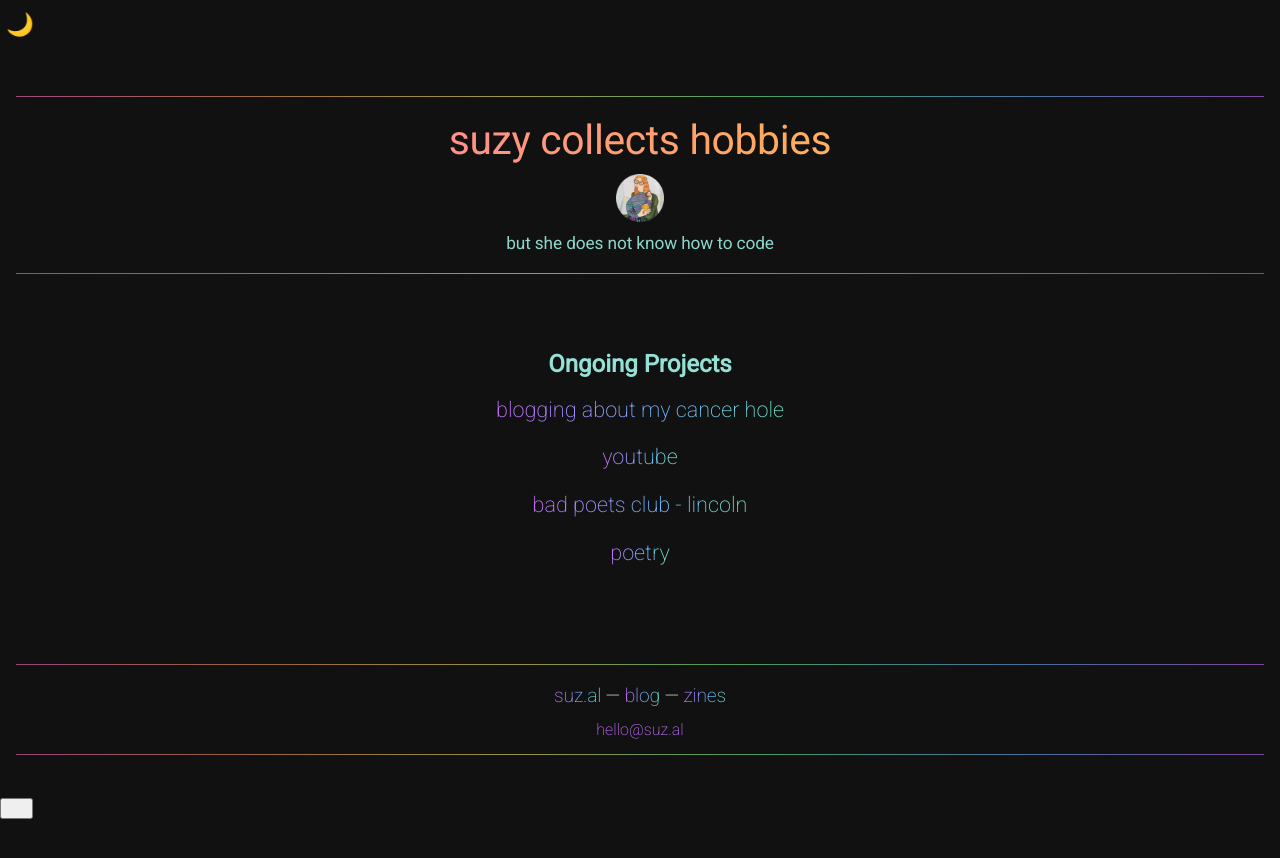
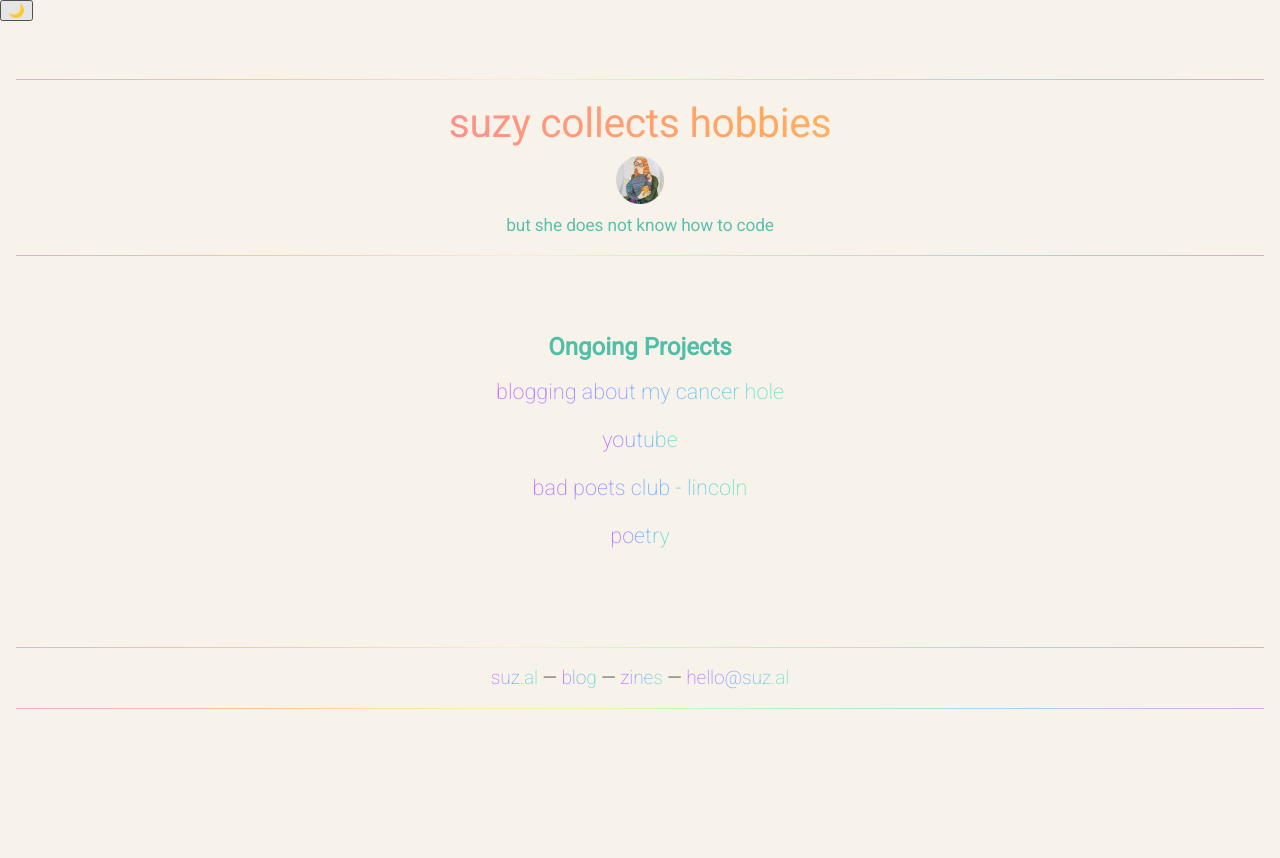
Before and after one commit to Marmitewarlock/suzal, a Jekyll site: the page built from index.md, in a window 1280 px wide. Shown: the top 858 px of the page. Built offline with Jekyll 4.4.1, drawn with Linux system fonts in a browser that asks for light colours.

Commit message:
Update default.html

```diff
--- a/_layouts/default.html
+++ b/_layouts/default.html
@@ -13,8 +13,12 @@
   <link rel="stylesheet" href="{{ '/assets/css/royal-velvet.css' | relative_url }}">
 </head>
 
-<body class="theme-dark">
-<button id="theme-toggle" class="theme-toggle">🌙</button>
+<body>
+
+<!-- ⭐ Theme Toggle Button -->
+<button id="theme-toggle" class="rv-theme-toggle" aria-label="Toggle theme">
+  <span class="rv-toggle-icon">🌙</span>
+</button>
 
 <header class="rv-blog-header royal-crest">
 
@@ -22,7 +26,9 @@
 
   <h1 class="rv-blog-title">{{ page.title }}</h1>
 
- <a href="http://suz.al"><img src="/favicon.png" class="rv-header-image" alt=""></a>
+  <a href="http://suz.al">
+    <img src="/favicon.png" class="rv-header-image" alt="">
+  </a>
 
   {% if page.subtitle %}
     <h2 class="rv-blog-subtitle">{{ page.subtitle }}</h2>
@@ -100,34 +106,43 @@ document.querySelectorAll("blockquote").forEach(b => {
 
   <div class="rv-crest-line"></div>
 
-  <p class="rv-footer-text"><a href="/">suz.al</a> — <a href="http://blog.suz.al">blog</a> — <a href="/zines">zines</p> <a href="email:hello@suz.al">hello@suz.al</p>
+  <p class="rv-footer-text">
+    <a href="/">suz.al</a> —
+    <a href="http://blog.suz.al">blog</a> —
+    <a href="/zines">zines</a> —
+    <a href="mailto:hello@suz.al">hello@suz.al</a>
+  </p>
 
   <div class="rv-crest-line"></div>
 
 </footer>
 
-  <!-- ⭐ Theme Toggle Button -->
-<button id="theme-toggle" class="rv-theme-toggle" aria-label="Toggle theme">
-  <span class="rv-toggle-icon">🌙</span>
-</button>
+<!-- ⭐ Theme Toggle Script -->
 <script>
 const root = document.documentElement;
 const toggle = document.getElementById("theme-toggle");
+const icon = toggle.querySelector(".rv-toggle-icon");
 
 // Load saved theme
 const saved = localStorage.getItem("rv-theme");
-if (saved) root.classList.add(saved);
+if (saved) {
+  root.classList.add(saved);
+  icon.textContent = saved === "theme-dark" ? "☀️" : "🌙";
+}
 
 // Toggle on click
 toggle.addEventListener("click", () => {
   if (root.classList.contains("theme-dark")) {
     root.classList.remove("theme-dark");
     localStorage.setItem("rv-theme", "");
-    toggle.textContent = "🌙";
+    icon.textContent = "🌙";
   } else {
     root.classList.add("theme-dark");
     localStorage.setItem("rv-theme", "theme-dark");
-    toggle.textContent = "☀️";
+    icon.textContent = "☀️";
   }
 });
 </script>
+
+</body>
+</html>
```
Also changed, not shown: other parts of _layouts/default.html (+6 -6 lines). Lines whose indentation alone changed are shown as unchanged.
